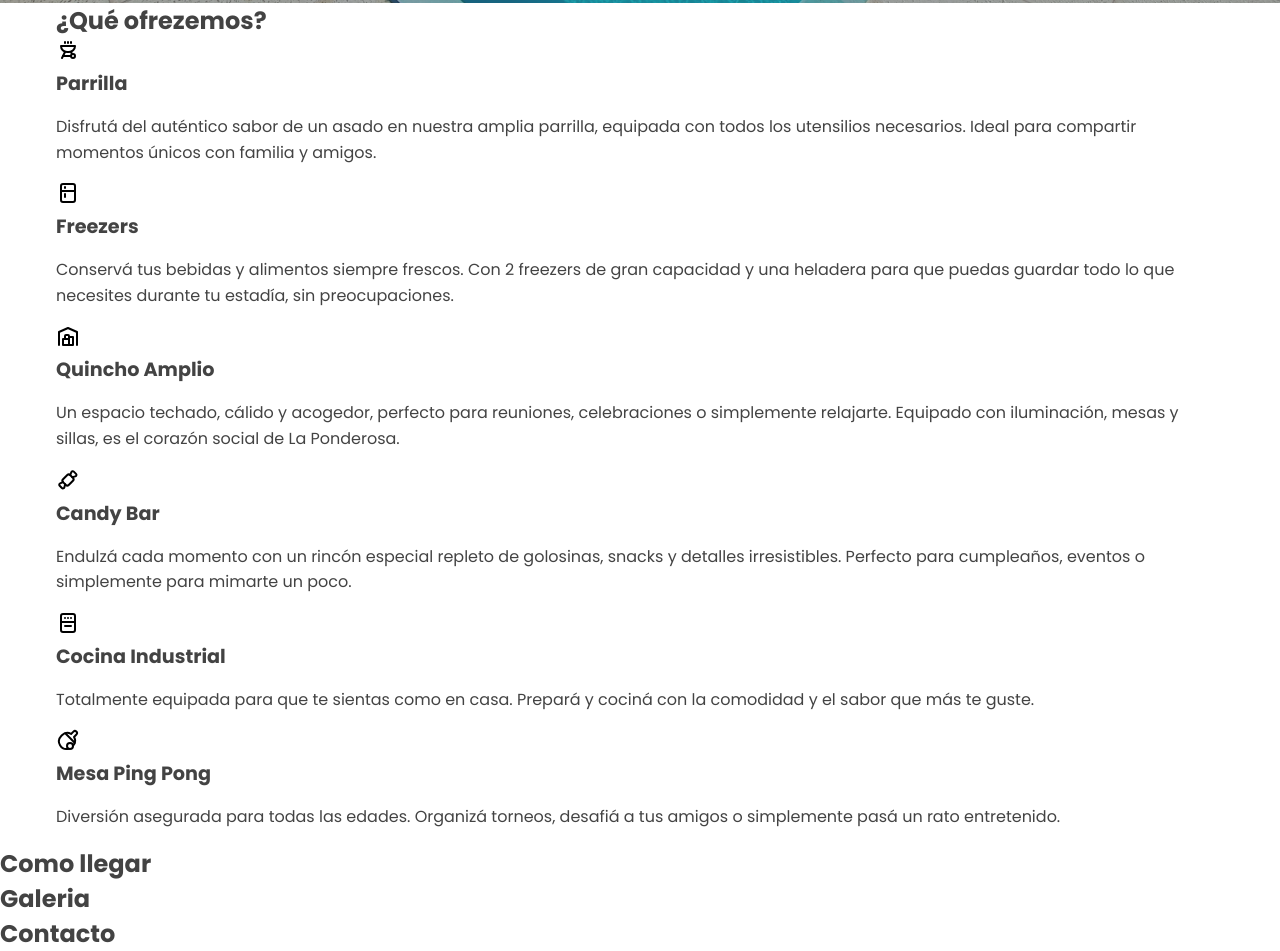
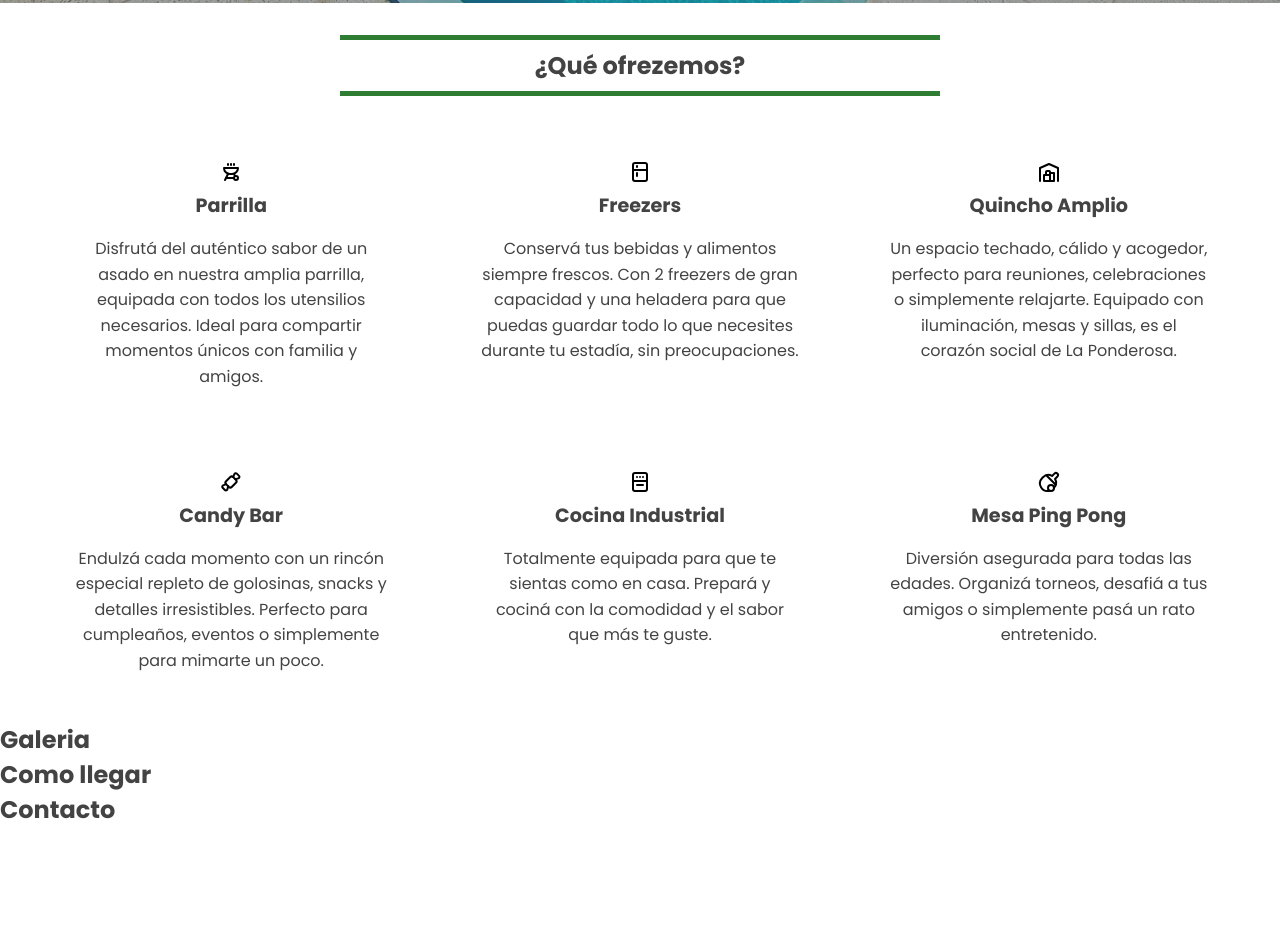
Before and after one commit to Leonardo-Rozza/La-Ponderosa-IT, a website: page index.html in a window 1280 px wide. Shown: the part 861-1812 px from the top of the page. After the commit the page ends 1688 px from the top, so only its background shows below. Drawn offline with Linux system fonts and the light colour scheme.

Commit message:
Termiando servicios en desktop

```diff
--- a/index.html
+++ b/index.html
@@ -37,9 +37,9 @@
                 </aside>
             </article>
         </section>
-        <section id="servicios">
+        <section id="servicios" class="services">
             <div class="container">
-                <h2>¿Qué ofrezemos?</h2>
+                <h2 class="title-services">¿Qué ofrezemos?</h2>
                  <article class="service-card">
                      <img src="./assets/svgs/parrilla.svg" alt="Parrilla para asar svg">
                      <h3>Parrilla</h3>
@@ -72,11 +72,11 @@
                 </article>
             </div>
         </section>
+        <section id="galeria">
+            <h2>Galeria</h2>
+        </section>
         <section id="como-llegar">
             <h2>Como llegar</h2>
-        </section>
-        <section id="galeria">
-            <h2>Galeria</h2>
         </section>
         <section id="contacto">
             <h2>Contacto</h2>
--- a/style.css
+++ b/style.css
@@ -179,3 +179,31 @@ img {
 }
 
 /* Servicios */
+
+.title-services{
+    border-bottom: thick solid var(--first-color);
+    border-top: thick solid var(--first-color);
+    margin: 2rem auto;
+    padding: 0.5rem 1rem;
+    text-align: center;
+    width: 600px;
+}
+
+.service-card {
+    margin: 1rem auto;
+    padding: 1rem;
+    text-align: center;
+}
+
+.services > .container{
+    display: grid;
+    grid-template-columns: repeat(3, 30%);
+    justify-content: space-between;
+    align-content: center;
+}
+
+.services .title-services{
+    grid-column: span 3;
+}
+
+/* Galeria  - Carrusel */
```
